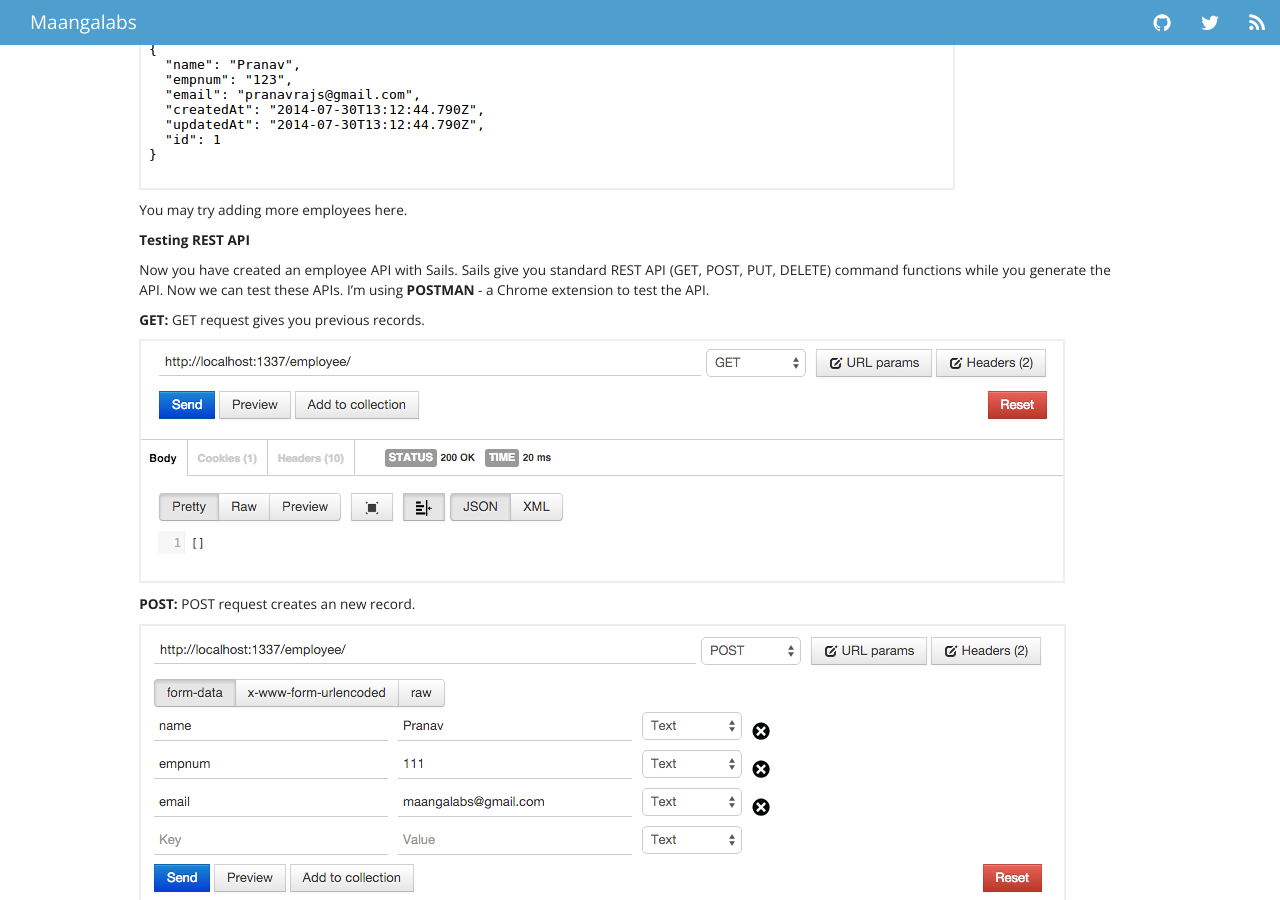
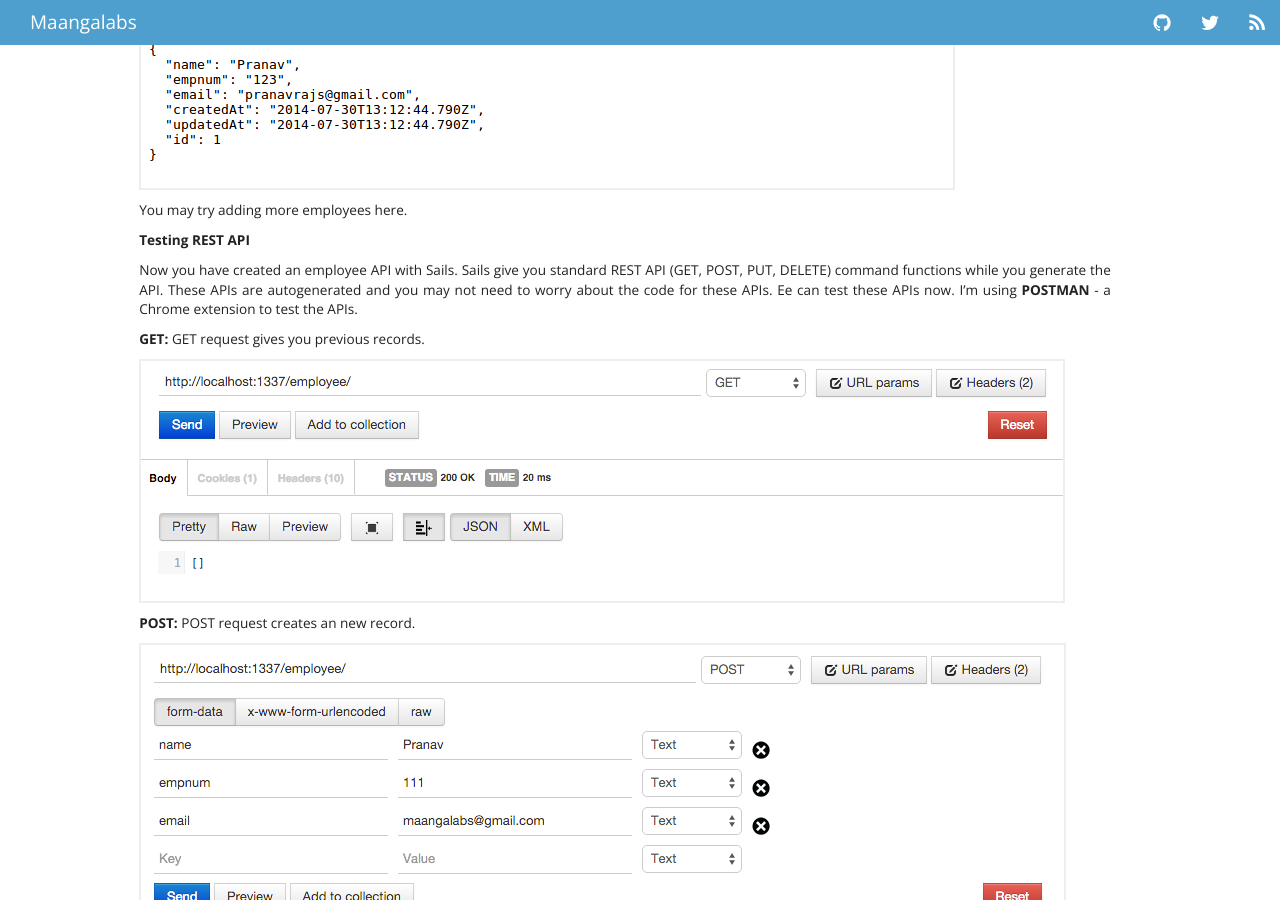
Before and after one commit to maangalabs/maangalabs.github.io, a Jekyll site: the page built from _posts/2014-07-26-generating-rest-api-with-sails-js-part-2.markdown, in a window 1280 px wide and 900 px high, scrolled down 2861 px. Built offline with Jekyll 4.4.1, drawn with Linux system fonts in a browser that asks for light colours; nearby versions of some CDN libraries; comment, search, counter and statistics services are not loaded.

Commit message:
Edits in REST API article

```diff
--- a/_posts/2014-07-26-generating-rest-api-with-sails-js-part-2.markdown
+++ b/_posts/2014-07-26-generating-rest-api-with-sails-js-part-2.markdown
@@ -105,8 +105,8 @@
 
 **Testing REST API**
 
-Now you have created an employee API with Sails. Sails give you standard REST API (GET, POST, PUT, DELETE) command functions while you generate the API. Now we can test these APIs.
-I'm using <b>POSTMAN</b> - a Chrome extension to test the API.
+Now you have created an employee API with Sails. Sails give you standard REST API (GET, POST, PUT, DELETE) command functions while you generate the API. These APIs are autogenerated and you may not need to worry about the code for these APIs. Ee can test these APIs now.
+I'm using <b>POSTMAN</b> - a Chrome extension to test the APIs.
 
 <b>GET:</b>
 GET request gives you previous records.
```
